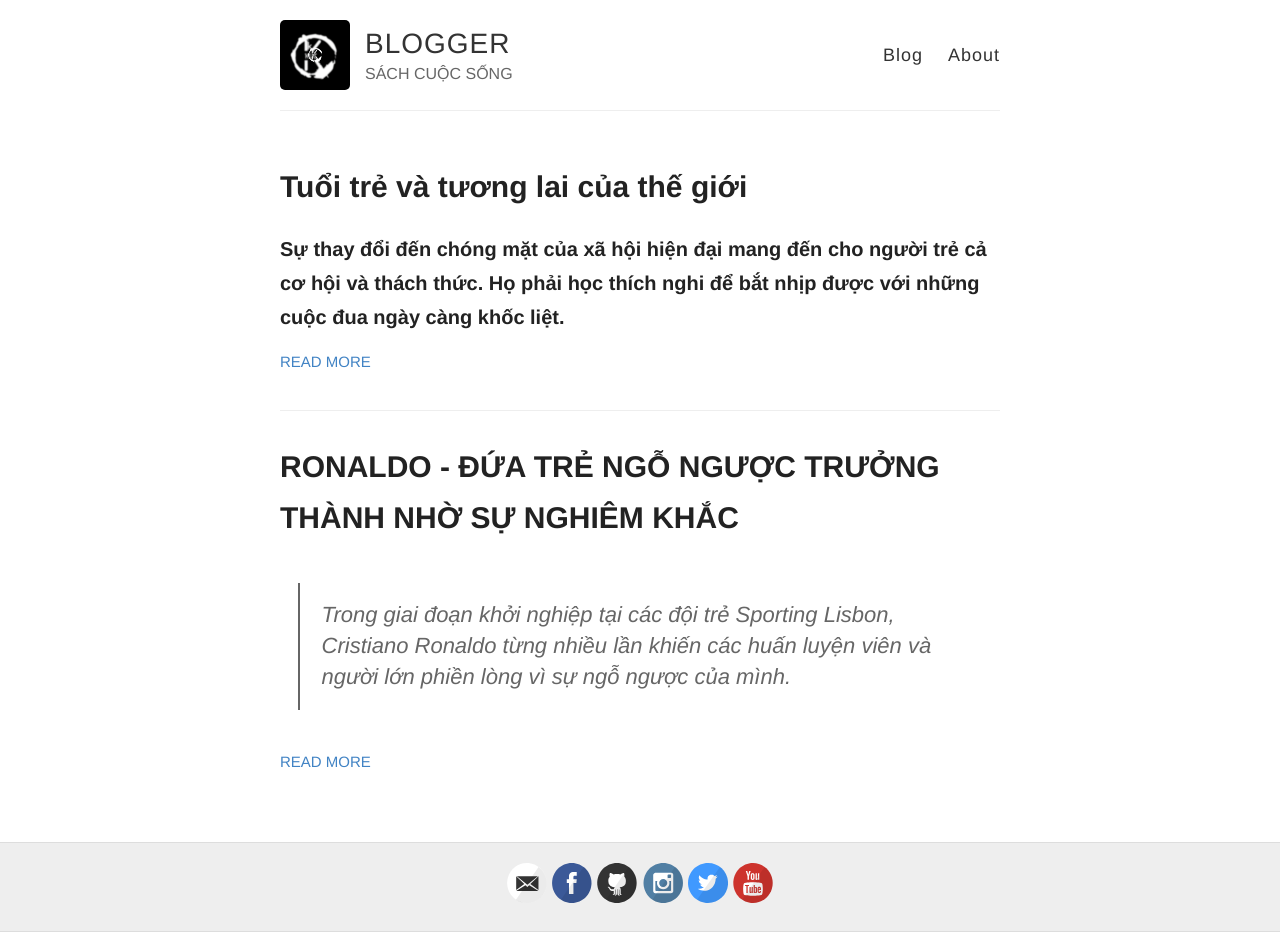
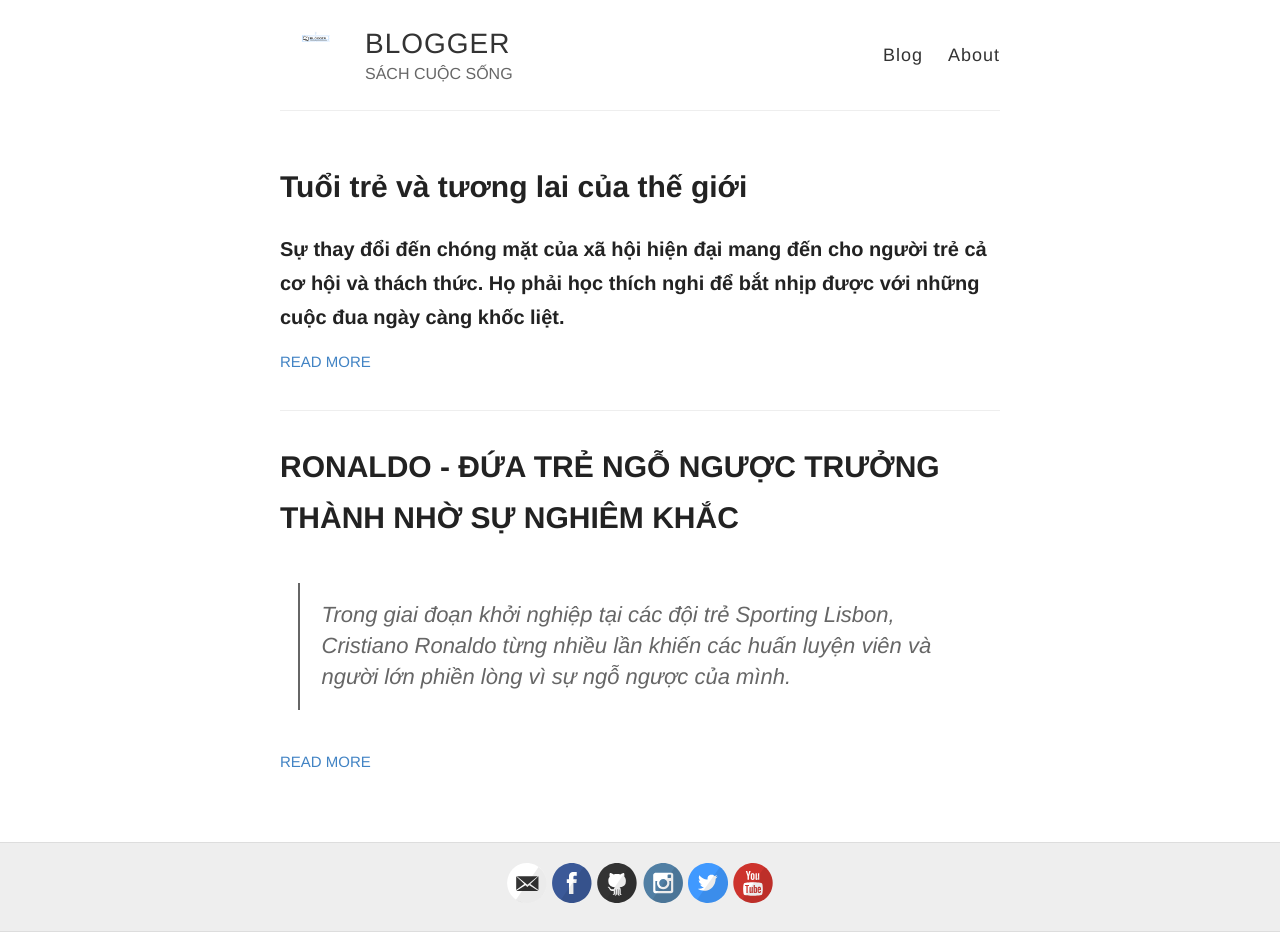
Before and after one commit to cuzinxyz/cuzinxyz.github.io, a Jekyll site: the page built from index.html, in a window 1280 px wide. Built offline with Jekyll 4.4.1, drawn with Linux system fonts in a browser that asks for light colours.

Commit message:
Update _config.yml

```diff
--- a/_config.yml
+++ b/_config.yml
@@ -9,7 +9,7 @@ name: BLOGGER
 description: SÁCH CUỘC SỐNG
 
 # URL of your avatar or profile pic (you could use your GitHub profile pic)
-avatar: https://raw.githubusercontent.com/cuzinxyz/cuzinxyz.github.io/master/avatar%20new.png
+avatar: https://raw.githubusercontent.com/cuzinxyz/cuzinxyz.github.io/master/t%E1%BA%A3i%20xu%E1%BB%91ng%20(3).png
 
 #
 # Flags below are optional
```
